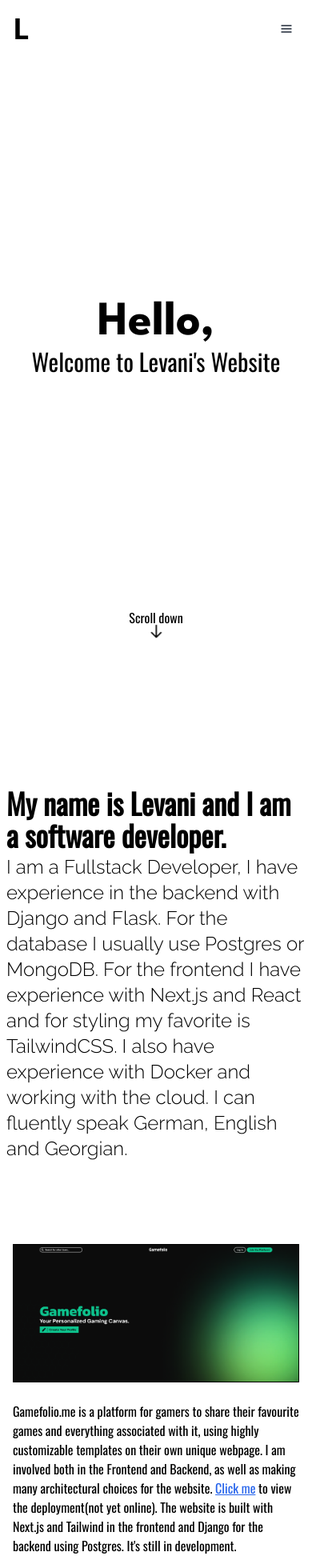
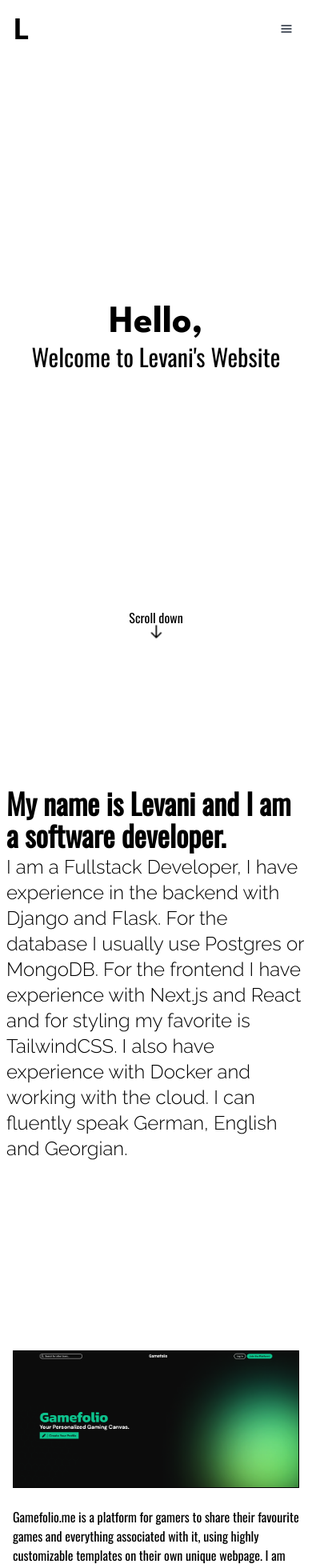
Before and after one commit to LevaniVashadze/LevaniVashadze.github.io, a React (Vite) app: page / in a window 390 px wide. Shown: the top 1960 px of the page at 80% size. Built offline with nearby package versions, Linux system fonts and the light colour scheme.

Commit message:
overlapping text fixes for mobile devices

```diff
--- a/src/components/About.jsx
+++ b/src/components/About.jsx
@@ -5,7 +5,10 @@
   const { t } = useTranslation();
   return (
     <Element name={"About"}>
-      <section id="About" className="flex h-screen items-center justify-center">
+      <section
+        id="About"
+        className="flex min-h-screen min-h-svh items-center justify-center"
+      >
         <div className="mb-24 px-2 text-left lg:mb-0 lg:w-1/2 2xl:w-1/3">
           <h2 className="mb-1 text-4xl font-bold">{t("aboutTitle")}</h2>
           <p className="font-raleway text-2xl">{t("aboutText")}</p>
--- a/src/components/Contact.jsx
+++ b/src/components/Contact.jsx
@@ -7,7 +7,7 @@
     <Element name={"Contact"}>
       <section
         id="Contact"
-        className="flex h-screen items-center justify-center"
+        className="flex min-h-screen min-h-svh items-center justify-center"
       >
         <div className="px-4 lg:w-1/2 2xl:w-1/3">
           <h3 className="mb-4 text-3xl">{t("ContactText")}</h3>
--- a/src/components/Home.jsx
+++ b/src/components/Home.jsx
@@ -5,9 +5,14 @@
   const { t } = useTranslation();
   return (
     <Element name={"Home"}>
-      <section id="Home" className="flex h-screen items-center justify-center">
+      <section
+        id="Home"
+        className="flex min-h-screen min-h-svh items-center justify-center"
+      >
         <div className="text-center">
-          <h1 className="font-sparta text-6xl font-bold">{t("hello")}</h1>
+          <h1 className="font-sparta text-5xl font-bold sm:text-6xl">
+            {t("hello")}
+          </h1>
           <h3 className="text-3xl">{t("welcome")}</h3>
         </div>
 
--- a/src/components/Work.jsx
+++ b/src/components/Work.jsx
@@ -4,7 +4,10 @@
 const Work = () => {
   return (
     <Element name={"Work"}>
-      <section id="Work" className="flex h-screen items-center justify-center">
+      <section
+        id="Work"
+        className="flex min-h-screen min-h-svh items-center justify-center"
+      >
         <div className="container mx-auto px-4 lg:w-2/3">
           <div className="grid grid-cols-1 gap-8 md:grid-cols-2">
             <div className="">
```
